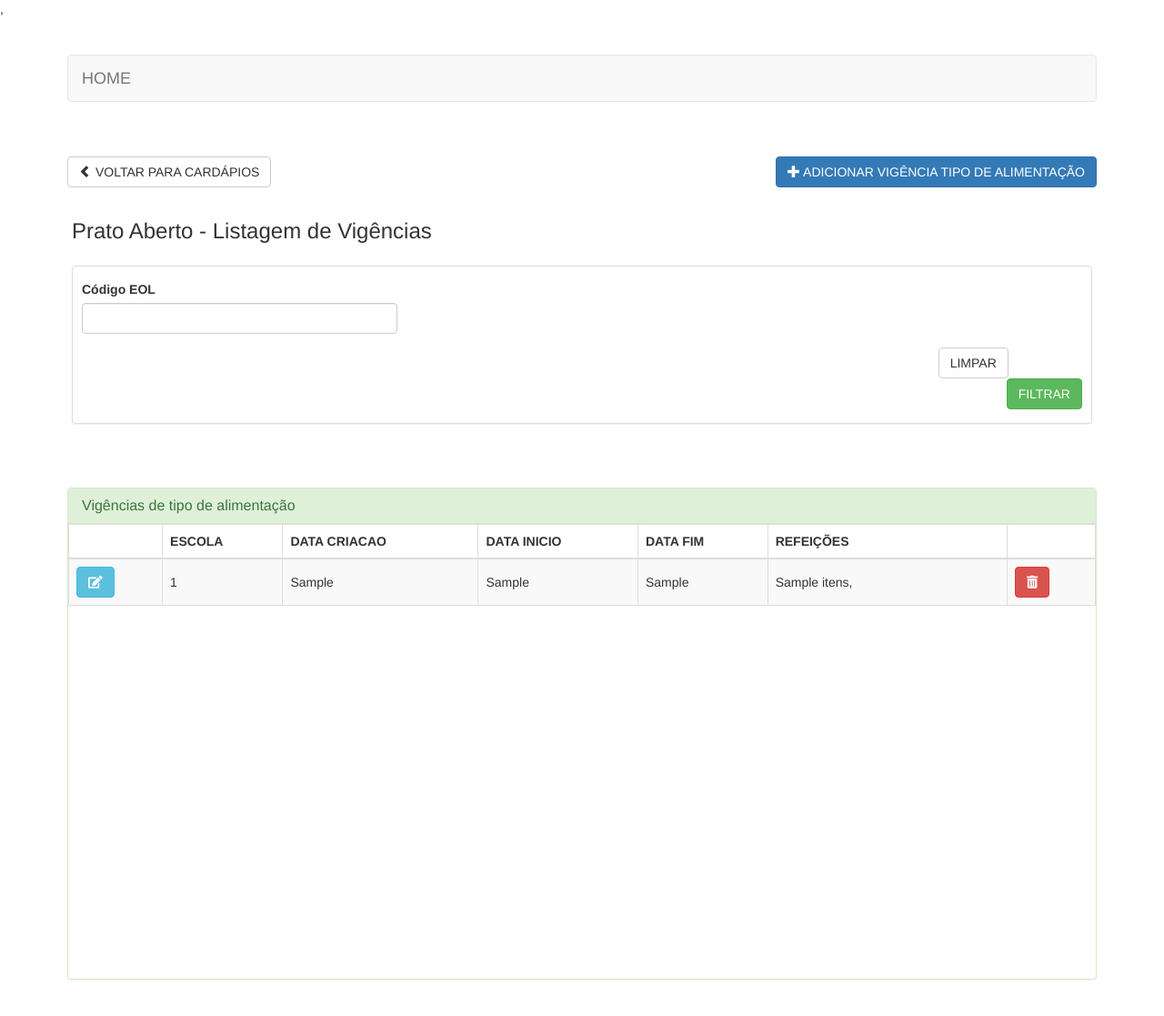
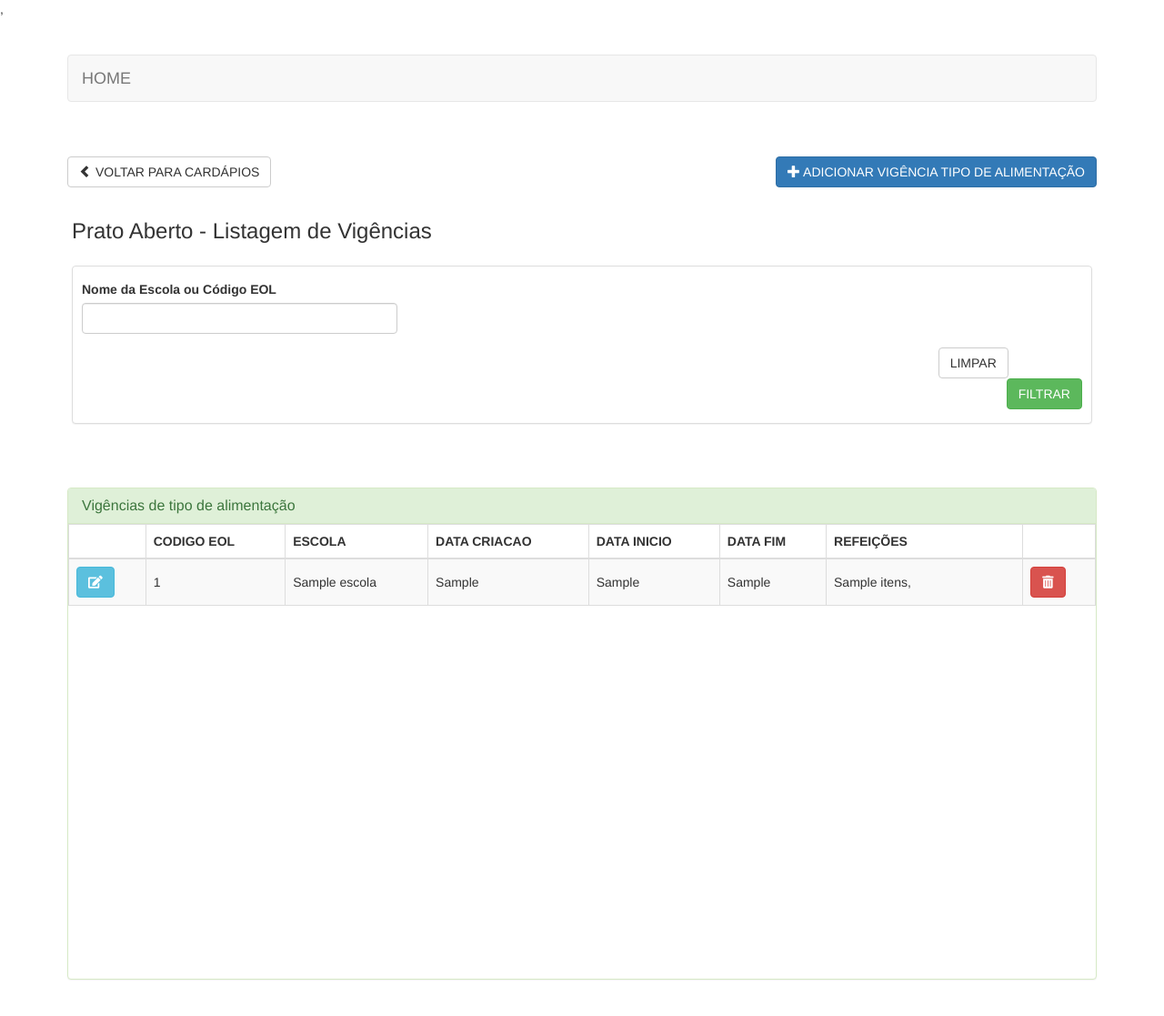
Before and after one commit to prefeiturasp/SME-PratoAberto-Editor, a Python web app: template templates/vigencias_tipo_alimentacao.html in a window 1280 px wide. Shown: the top 1117 px of the page at 91% size. Run offline with Jinja, Linux system fonts and the light colour scheme; the template is opened without the code that fills it: most values are stand-ins (such as "Sample title", 1, 10 or a date in 2020); form fields are guessed from the names that the template uses; some libraries are stand-ins or nearby versions.

Commit message:
feat(133027): :sparkles: adiciona campo nome escola

```diff
--- a/templates/vigencias_tipo_alimentacao.html
+++ b/templates/vigencias_tipo_alimentacao.html
@@ -207,7 +207,7 @@
             <form method="get" action="/editor/vigencias_tipo_alimentacao">
                 <div class="row" style="margin-top: 15px">
                     <div class="col-sm-4 col-xs-12">
-                        <label for="nome">Código EOL</label>
+                        <label for="nome">Nome da Escola ou Código EOL</label>
                         <input value="{{request.args.get('nome') or ''}}" type="text" id="nome" name="nome"
                             class="form-control">
                     </div>
@@ -236,6 +236,7 @@
                             <thead>
                                 <tr>
                                     <th style="word-wrap: break-word;"></th>
+                                    <th style="word-wrap: break-word;">CODIGO EOL</th>
                                     <th style="word-wrap: break-word;">ESCOLA</th>
                                     <th style="word-wrap: break-word;">DATA CRIACAO</th>
                                     <th style="word-wrap: break-word;min-width: 90px;max-width: 150px;">DATA INICIO</th>
@@ -251,7 +252,8 @@
                                             data-toggle="modal"
                                             data-target="#modalAddSchoolForm{{ vigencia['_id'] }}"><i
                                                 class="fas fa-edit"></i></a></td>
-                                    <td class="escola">{{ vigencia['escola_id'] }}</td>
+                                    <td class="escola_id">{{ vigencia['escola_id'] }}</td>
+                                    <td class="escola">{{ vigencia['escola'] }}</td>
                                     <td class="data_criacao">{{ vigencia['data_criacao'] }}</td>
                                     <td class="data_inicio">{{ vigencia['data_inicio'] }}</td>
                                     <td class="data_fim">{{ vigencia['data_fim'] }}</td>
@@ -347,8 +349,8 @@
                                         <span>{{ form.identifier }}</span>
                                     </div>
                                     <div class="col-sm-offset-2 col-sm-8 col-xs-12">
-                                        {{ form.school.label }}
-                                        <div>{{ form.school }}</div>
+                                        {{ form.school_id.label }}
+                                        <div>{{ form.school_id }}</div>
                                     </div>
                                 </div>
                                 <div class="row forms">
```
Also changed, not shown: app.py (+6 -3 lines).
